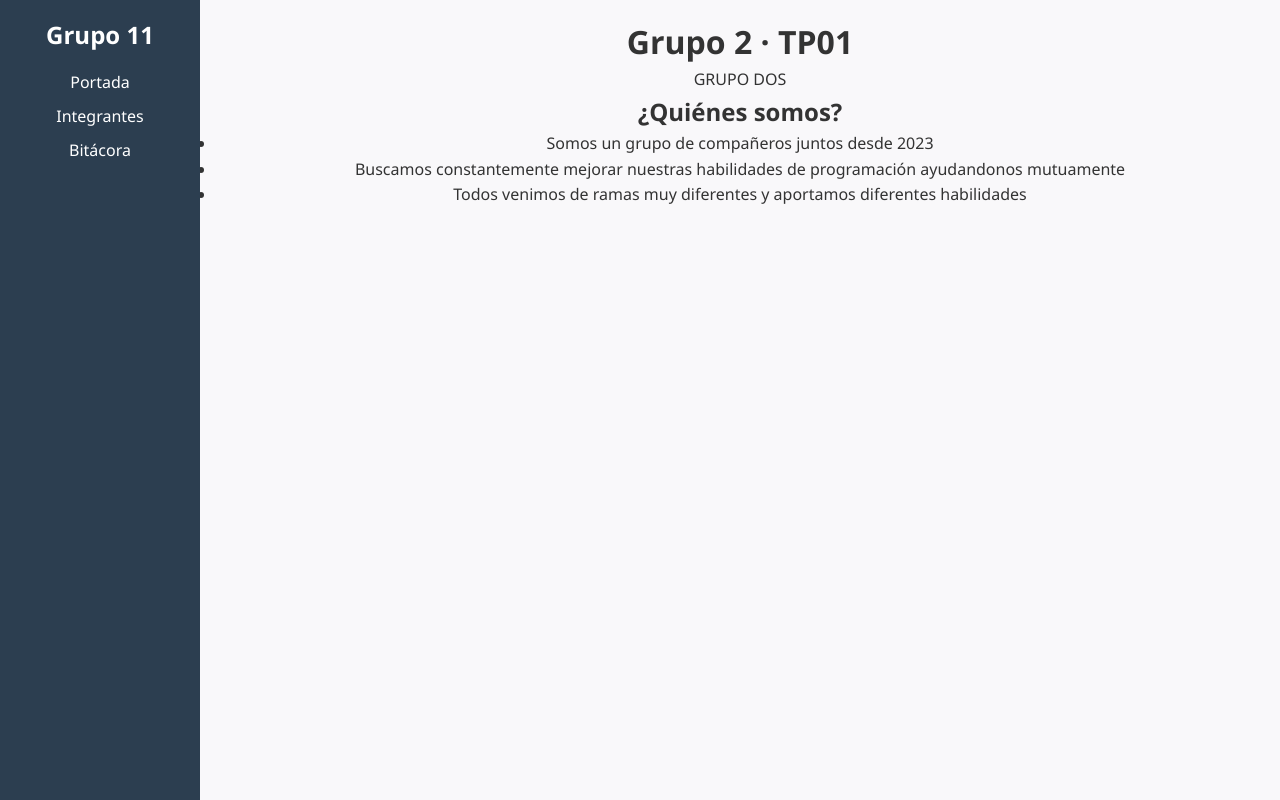
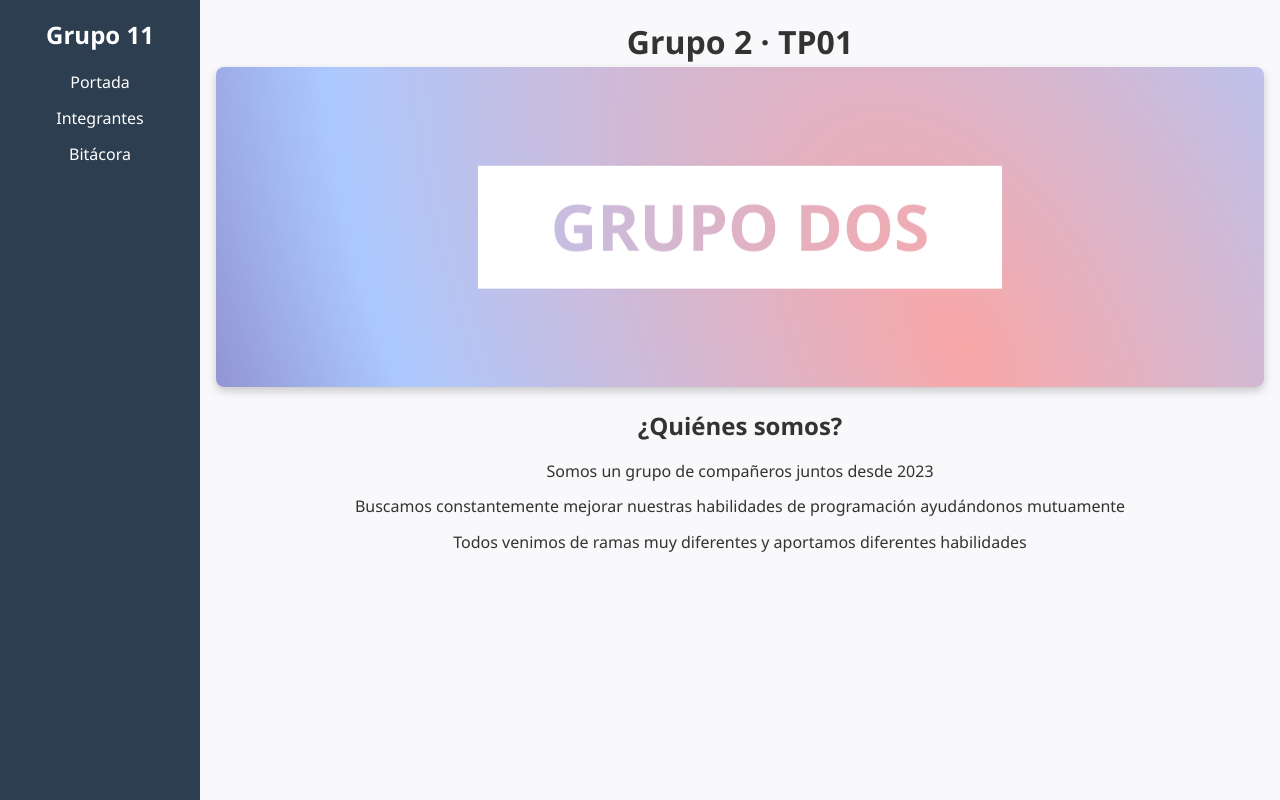
Before and after one commit to romanrios/ifts-front-tp2, a React (Vite) app: page / in a window 1280 px wide. Built offline with nearby package versions, Linux system fonts and the light colour scheme.

Commit message:
portada terminada

```diff
--- a/src/pages/Portada.jsx
+++ b/src/pages/Portada.jsx
@@ -12,19 +12,24 @@ function Portada() {
   return (
     <>
       <h1>Grupo 2 · TP01</h1>
-        <div class="fotoMain">
-            <div class="Titulo">GRUPO DOS</div>
+
+      <div className={styles.fotoMain}>
+        <div className={styles.Titulo}>GRUPO DOS</div>
       </div>
-
 
       <h2>¿Quiénes somos?</h2>
 
-        <ul id="listaMain">
+      <ul className={styles.listaMain}>
         <li>Somos un grupo de compañeros juntos desde 2023</li>
-            <li>Buscamos constantemente mejorar nuestras habilidades de programación ayudandonos mutuamente</li>
-            <li>Todos venimos de ramas muy diferentes y aportamos diferentes habilidades</li>
+        <li>
+          Buscamos constantemente mejorar nuestras habilidades de programación
+          ayudándonos mutuamente
+        </li>
+        <li>
+          Todos venimos de ramas muy diferentes y aportamos diferentes
+          habilidades
+        </li>
       </ul>
-
     </>
   );
 }
--- a/src/pages/portada.module.css
+++ b/src/pages/portada.module.css
@@ -8,7 +8,7 @@ body {
 
 
 .fotoMain {
-    background-image: url("../img/fondoMain.png");
+background-image: url("/fondoMain.png");
     background-size: cover;
     background-position: center;
     position: relative;
@@ -34,3 +34,14 @@ body {
     transform: translate(-50%, -50%);
     mix-blend-mode: screen;
 }
+
+li {
+    margin-top: 10px;
+    margin-bottom: 1px;
+}
+
+.listaMain {
+    font-size: 1rem;
+    padding: 0.2rem;
+    list-style-type: none;
+}
```
Also changed, not shown: public/fondoMain.png (renamed from archivos-tp-anterior/img/fondoMain.png). Lines whose indentation alone changed are shown as unchanged.
